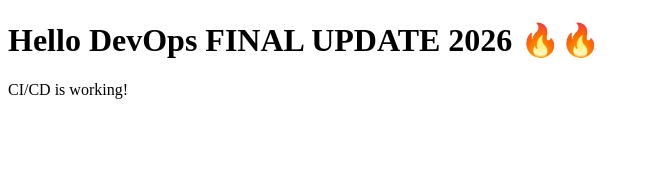
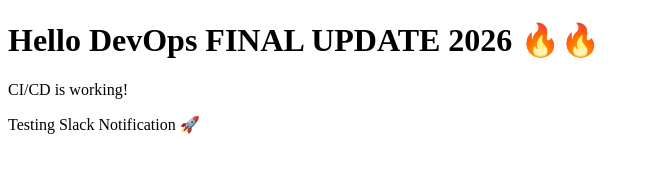
Before and after one commit to ByteDeva/devops-webapp, a plain HTML site: page index.html in a window 1280 px wide. Shown: the whole page, without its empty margins (0-650 px from the left). Drawn offline with Linux system fonts and the light colour scheme.

Commit message:
Testing Slack notification

```diff
--- a/index.html
+++ b/index.html
@@ -4,8 +4,8 @@
     <title>DevOps Web App</title>
 </head>
 <body>
-    <h1>Hello DevOps FINAL UPDATE 2026 🔥🔥
-</h1>
+    <h1>Hello DevOps FINAL UPDATE 2026 🔥🔥</h1>
     <p>CI/CD is working!</p>
+    <p>Testing Slack Notification 🚀</p>
 </body>
 </html>
```
